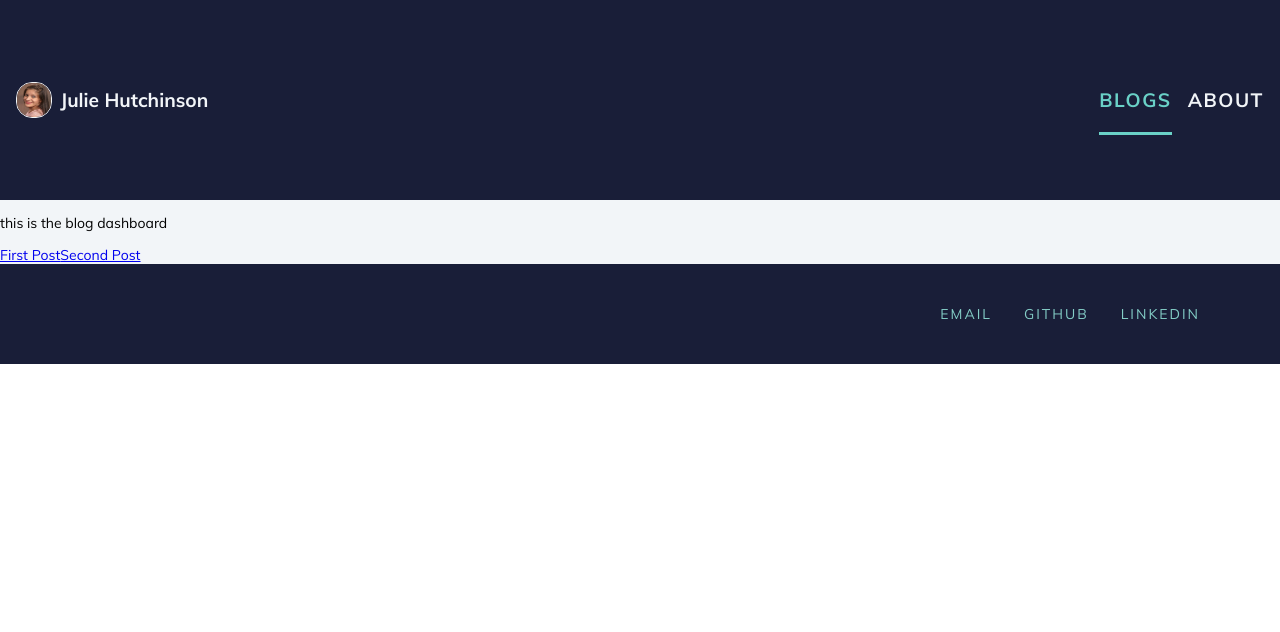
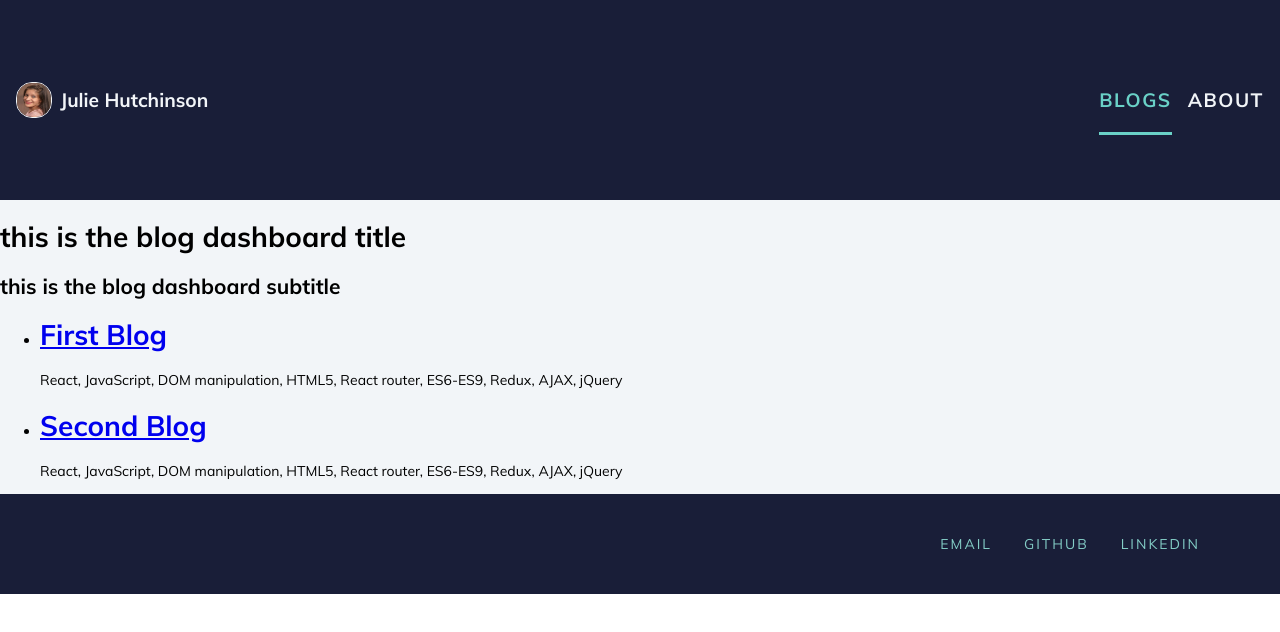
Before and after one commit to juliehutchinson001/juliehutchinson001.github.io, a React (Create React App) app: page /blogs in a window 1280 px wide. Shown: the top 632 px of the page. Built offline with nearby package versions, Linux system fonts and the light colour scheme.

Commit message:
[feat] populate content of individual blog post including routing

```diff
--- a/src/components/blogs/blog-dashboard.js
+++ b/src/components/blogs/blog-dashboard.js
@@ -1,12 +1,57 @@
 import React from 'react';
-import { Link } from 'react-router-dom';
+import { Link, withRouter } from 'react-router-dom';
+import PropTypes from 'prop-types';
+import slugify from '../helpers/slugify';
+import blogs from './constants';
 
-const BlogDashboard = () => (
-  <div>
-    <p>this is the blog dashboard</p>
-    <Link to="/blogs/id1">First Post</Link>
-    <Link to="/blogs/id2">Second Post</Link>
-  </div>
-);
+const BlogDashboard = ({ match }) => {
+  const allBlogs = blogs.map(({ blogName, blogAbstract }) => (
+    <li
+      key={blogName}
+      className="individual-blog__section--wrapper"
+      data-test-individual-blog-section-wrapper
+    >
+      <Link
+        className="individual-blog__header--link"
+        to={`${match.url}/${slugify(blogName)}`}
+        data-test-blog-header-link
+      >
+        <h1
+          className="individual-blog__header"
+          data-test-blog-header-project-header
+        >
+          {blogName}
+        </h1>
+      </Link>
+      <p className="individual-blog__abstract" data-test-blog-abstract>
+        {blogAbstract}
+      </p>
+    </li>
+  ));
 
-export default BlogDashboard;
+  return (
+    <main className="main-blog__section" data-test-main-blog-section>
+      <h1
+        className="main-blog__section--header"
+        data-test-main-blog-section-header
+      >
+        this is the blog dashboard title
+      </h1>
+      <h2
+        className="main-blog__section--subheader"
+        data-test-main-blog-section-subheader
+      >
+        this is the blog dashboard subtitle
+      </h2>
+      <ul className="main-blog__section--list" data-test-main-blog-section-list>
+        {allBlogs}
+      </ul>
+    </main>
+  );
+};
+
+BlogDashboard.propTypes = {
+  match: PropTypes.objectOf([PropTypes.string]).isRequired,
+};
+
+export default withRouter(BlogDashboard);
--- a/src/components/blogs/blog.js
+++ b/src/components/blogs/blog.js
@@ -1,21 +1,27 @@
 import React from 'react';
 import PropTypes from 'prop-types';
+import blog from './constants';
+import slugify from '../helpers/slugify';
 
-const Blog = props => {
-  const { match } = props;
+const Blog = ({ match }) => {
+  const { id } = match.params;
+  const blogToDisplay = blog.find(
+    eachBlog => slugify(eachBlog.blogName) === id
+  );
   return (
-    <div>
-      <p>this is the first blog with the id {match.params.id}</p>
-    </div>
+    <main className="main__blog-content--wrapper" data-test-main-blog-wrapper>
+      <h1 className="blog__header" data-test-blog-header>
+        {blogToDisplay.blogName}
+      </h1>
+      <p className="blog__content" data-test-blog-content>
+        {blogToDisplay.description}
+      </p>
+    </main>
   );
 };
 
 Blog.propTypes = {
-  match: PropTypes.oneOfType([
-    PropTypes.func,
-    PropTypes.element,
-    PropTypes.string,
-  ]).isRequired,
+  match: PropTypes.objectOf(PropTypes.bool).isRequired,
 };
 
 export default Blog;
```
